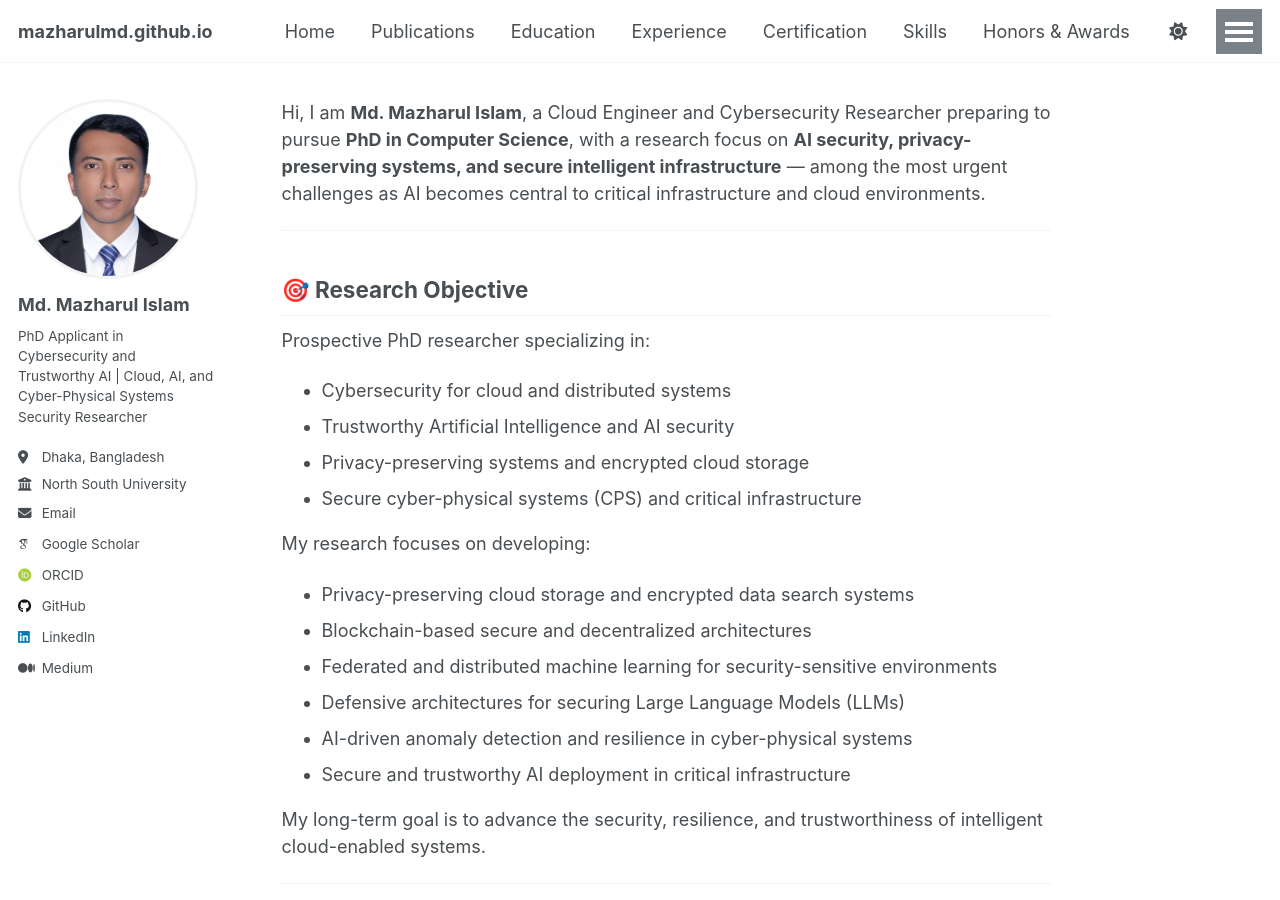
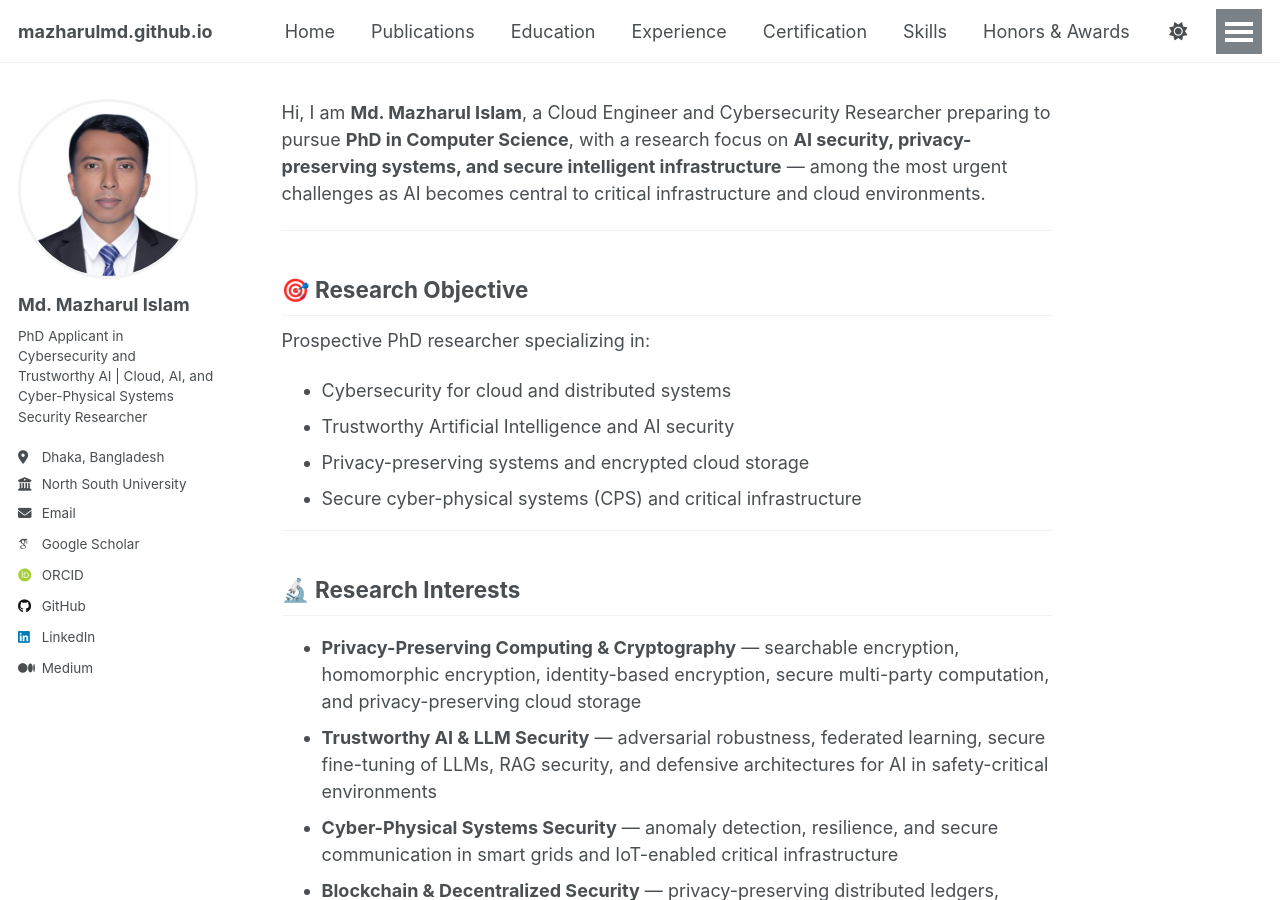
Before and after one commit to mazharulmd/mazharulmd.github.io, a Jekyll site: the page built from _pages/about.md, in a window 1280 px wide and 900 px high. Built offline with Jekyll 4.4.1, drawn with Linux system fonts in a browser that asks for light colours; some web fonts are replaced; a script that is not in the unit is left out.

Commit message:
Update About Page!

```diff
--- a/_pages/about.md
+++ b/_pages/about.md
@@ -18,17 +18,6 @@ Prospective PhD researcher specializing in:
 * Trustworthy Artificial Intelligence and AI security
 * Privacy-preserving systems and encrypted cloud storage
 * Secure cyber-physical systems (CPS) and critical infrastructure
-
-My research focuses on developing:
-
-* Privacy-preserving cloud storage and encrypted data search systems
-* Blockchain-based secure and decentralized architectures
-* Federated and distributed machine learning for security-sensitive environments
-* Defensive architectures for securing Large Language Models (LLMs)
-* AI-driven anomaly detection and resilience in cyber-physical systems
-* Secure and trustworthy AI deployment in critical infrastructure
-
-My long-term goal is to advance the security, resilience, and trustworthiness of intelligent cloud-enabled systems.
 
 ---
 
```
